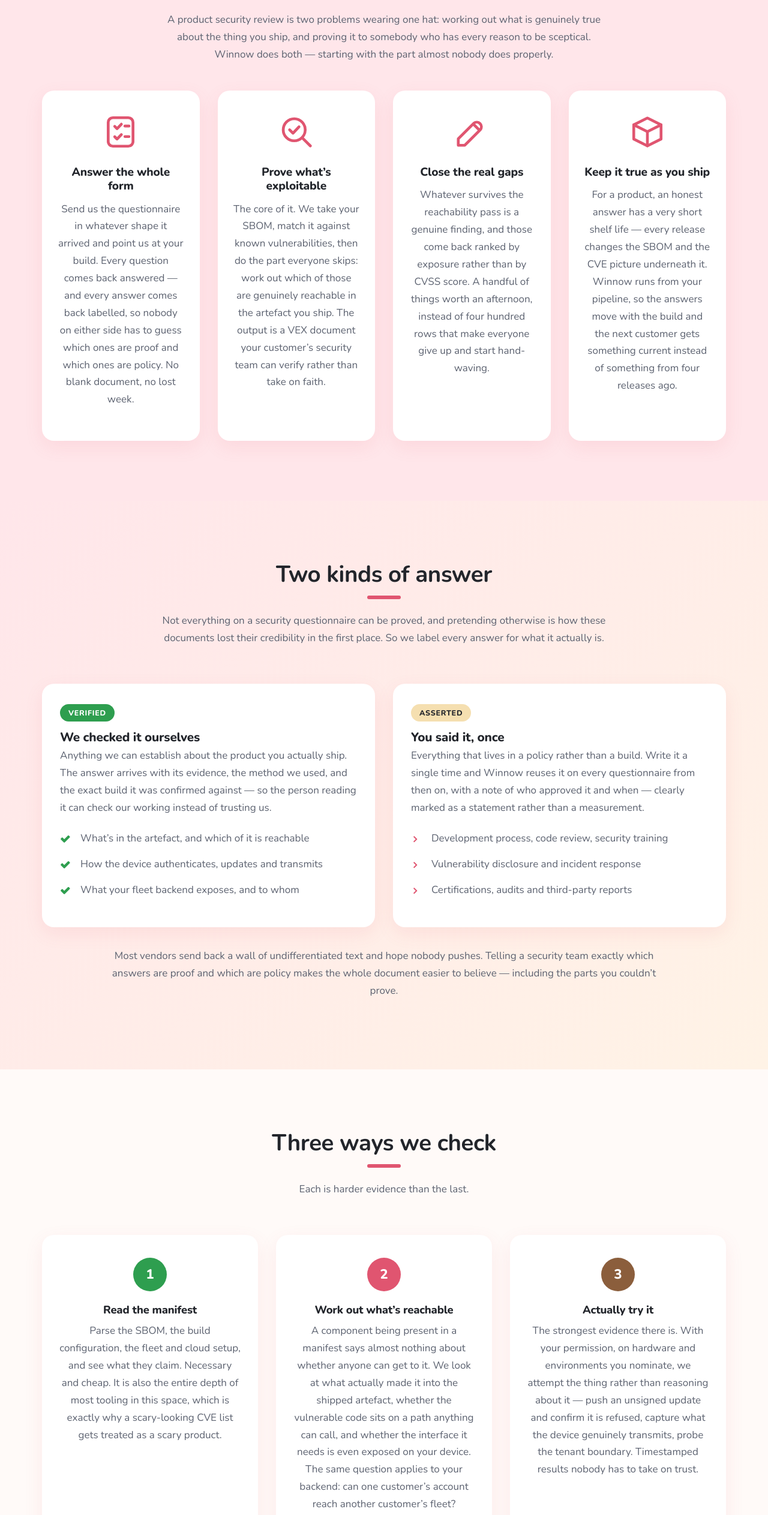
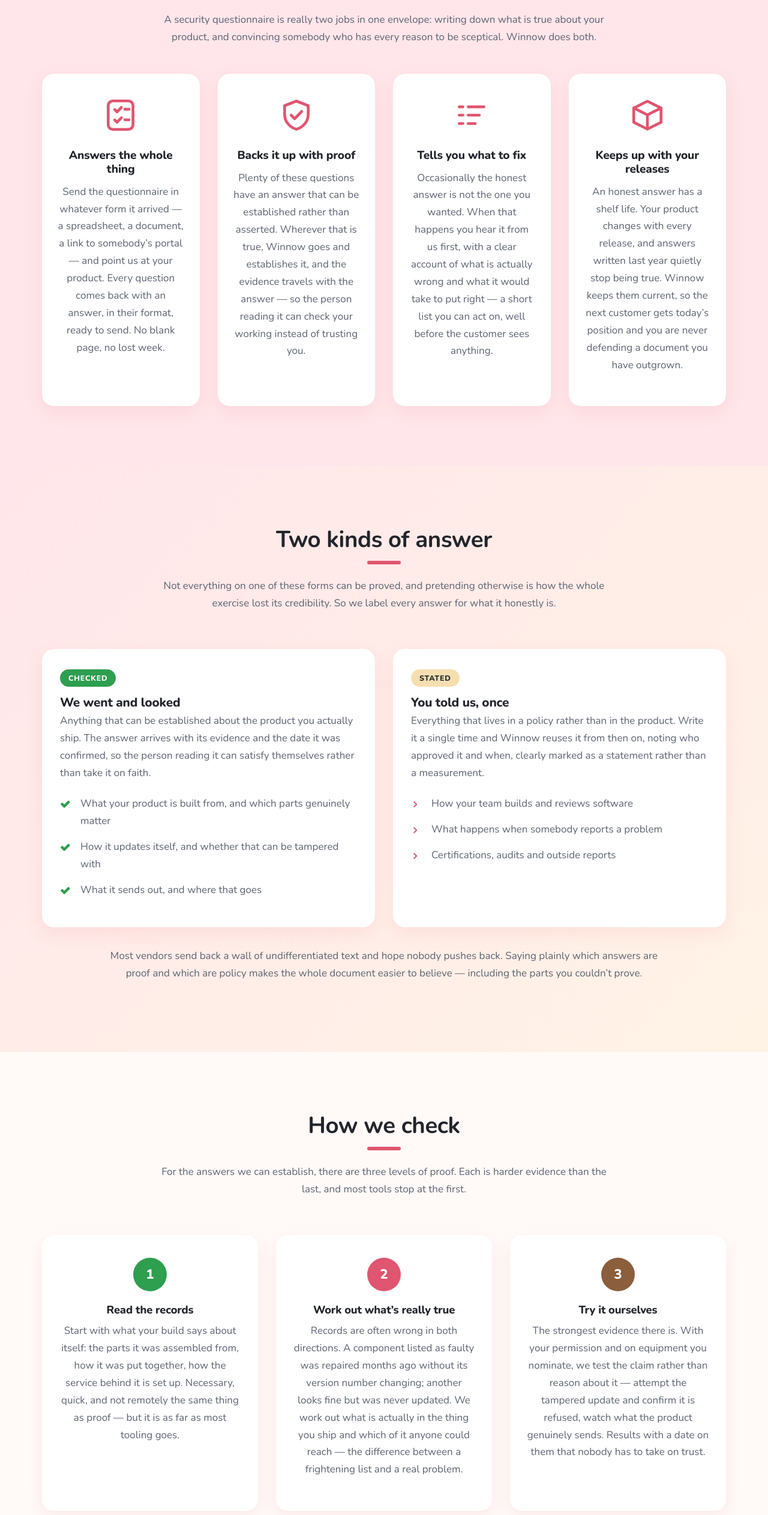
Before and after one commit to BukoTechnologies/Buko, a plain HTML site: page service.html in a window 1280 px wide. Shown: the part 271-2797 px from the top of the page at 60% size. Drawn offline with nearby package versions, Linux system fonts and the light colour scheme.

Commit message:
updated and changed to make site more inviting

```diff
--- a/service.html
+++ b/service.html
@@ -6,8 +6,8 @@
   <meta http-equiv="X-UA-Compatible" content="IE=edge" />
   <meta name="viewport" content="width=device-width, initial-scale=1, shrink-to-fit=no" />
 
-  <meta name="description" content="How Winnow works: parse your SBOM and build, prove which CVEs are actually reachable, generate defensible VEX, and re-verify from your pipeline every release." />
-  <meta name="keywords" content="product security questionnaire, vendor security review, SBOM, VEX, CVE reachability, connected product security, IoT security assurance, Cyber Resilience Act, Winnow, Buko Technologies" />
+  <meta name="description" content="How Winnow works: send us the security questionnaire, we answer every question, check everything that can be checked, and keep the answers current as your product changes." />
+  <meta name="keywords" content="security questionnaire, vendor security review, product security, connected products, device security, IoT, medical device security, robotics, Winnow, Buko Technologies" />
   <meta name="author" content="Buko Technologies" />
 
   <link rel="shortcut icon" href="images/favicon.png" type="image/x-icon">
@@ -89,16 +89,15 @@
 
   </div>
 
-  <!-- how it works -->
+  <!-- what it does -->
   <section class="service_section layout_padding">
     <div class="container">
       <div class="heading_container heading_center">
-        <h2>Present isn&rsquo;t the same as exploitable</h2>
+        <h2>How Winnow works</h2>
         <p style="max-width: 44em; margin-top: 14px;">
-          A product security review is two problems wearing one hat: working out what is
-          genuinely true about the thing you ship, and proving it to somebody who has every
-          reason to be sceptical. Winnow does both &mdash; starting with the part
-          almost nobody does properly.
+          A security questionnaire is really two jobs in one envelope: writing down what
+          is true about your product, and convincing somebody who has every reason to be
+          sceptical. Winnow does both.
         </p>
       </div>
       <div class="row">
@@ -115,12 +114,12 @@
               </svg>
             </div>
             <div class="detail-box">
-              <h6>Answer the whole form</h6>
+              <h6>Answers the whole thing</h6>
               <p>
-                Send us the questionnaire in whatever shape it arrived and point us at your
-                build. Every question comes back answered &mdash; and every answer comes back
-                labelled, so nobody on either side has to guess which ones are proof and which
-                ones are policy. No blank document, no lost week.
+                Send the questionnaire in whatever form it arrived &mdash; a spreadsheet,
+                a document, a link to somebody&rsquo;s portal &mdash; and point us at your
+                product. Every question comes back with an answer, in their format, ready
+                to send. No blank page, no lost week.
               </p>
             </div>
           </div>
@@ -130,18 +129,17 @@
           <div class="box">
             <div class="img-box">
               <svg viewBox="0 0 24 24" xmlns="http://www.w3.org/2000/svg" aria-hidden="true">
-                <circle cx="10.6" cy="10.6" r="7.1" />
-                <path d="M15.8 15.8L21 21" />
-                <path d="M7.6 10.6l2.2 2.2 3.9-4.1" />
+                <path d="M12 2.9l7.6 3v5.5c0 4.6-3.1 8.4-7.6 9.7-4.5-1.3-7.6-5.1-7.6-9.7V5.9z" />
+                <path d="M8.6 12l2.3 2.3 4.5-4.7" />
               </svg>
             </div>
             <div class="detail-box">
-              <h6>Prove what&rsquo;s exploitable</h6>
+              <h6>Backs it up with proof</h6>
               <p>
-                The core of it. We take your SBOM, match it against known vulnerabilities,
-                then do the part everyone skips: work out which of those are genuinely
-                reachable in the artefact you ship. The output is a VEX document your
-                customer&rsquo;s security team can verify rather than take on faith.
+                Plenty of these questions have an answer that can be established rather
+                than asserted. Wherever that is true, Winnow goes and establishes it, and
+                the evidence travels with the answer &mdash; so the person reading it can
+                check your working instead of trusting you.
               </p>
             </div>
           </div>
@@ -151,17 +149,17 @@
           <div class="box">
             <div class="img-box">
               <svg viewBox="0 0 24 24" xmlns="http://www.w3.org/2000/svg" aria-hidden="true">
-                <path d="M3.4 20.6h4.2l10.1-10.1a3 3 0 0 0-4.2-4.2L3.4 16.4z" />
-                <path d="M13.3 7.1l3.6 3.6" />
+                <path d="M4 6.6h2.4" /><path d="M4 12h2.4" /><path d="M4 17.4h2.4" />
+                <path d="M9.8 6.6H20" /><path d="M9.8 12h7.2" /><path d="M9.8 17.4h4.6" />
               </svg>
             </div>
             <div class="detail-box">
-              <h6>Close the real gaps</h6>
+              <h6>Tells you what to fix</h6>
               <p>
-                Whatever survives the reachability pass is a genuine finding, and those come
-                back ranked by exposure rather than by CVSS score. A handful of things worth
-                an afternoon, instead of four hundred rows that make everyone give up and
-                start hand-waving.
+                Occasionally the honest answer is not the one you wanted. When that
+                happens you hear it from us first, with a clear account of what is
+                actually wrong and what it would take to put right &mdash; a short list
+                you can act on, well before the customer sees anything.
               </p>
             </div>
           </div>
@@ -177,12 +175,12 @@
               </svg>
             </div>
             <div class="detail-box">
-              <h6>Keep it true as you ship</h6>
+              <h6>Keeps up with your releases</h6>
               <p>
-                For a product, an honest answer has a very short shelf life &mdash; every
-                release changes the SBOM and the CVE picture underneath it. Winnow runs
-                from your pipeline, so the answers move with the build and the next customer
-                gets something current instead of something from four releases ago.
+                An honest answer has a shelf life. Your product changes with every
+                release, and answers written last year quietly stop being true. Winnow
+                keeps them current, so the next customer gets today&rsquo;s position and
+                you are never defending a document you have outgrown.
               </p>
             </div>
           </div>
@@ -191,7 +189,7 @@
       </div>
     </div>
   </section>
-  <!-- end how it works -->
+  <!-- end what it does -->
 
   <!-- two kinds of answer -->
   <section class="panel_section layout_padding">
@@ -199,45 +197,43 @@
       <div class="heading_container heading_center">
         <h2>Two kinds of answer</h2>
         <p style="max-width: 44em; margin-top: 14px;">
-          Not everything on a security questionnaire can be proved, and pretending
-          otherwise is how these documents lost their credibility in the first place.
-          So we label every answer for what it actually is.
+          Not everything on one of these forms can be proved, and pretending otherwise is
+          how the whole exercise lost its credibility. So we label every answer for what
+          it honestly is.
         </p>
       </div>
       <div class="row" style="margin-top: 45px;">
 
         <div class="col-md-6">
           <div class="panel">
-            <span class="tag tag_verified">Verified</span>
-            <h5>We checked it ourselves</h5>
+            <span class="tag tag_verified">Checked</span>
+            <h5>We went and looked</h5>
             <p>
-              Anything we can establish about the product you actually ship. The answer
-              arrives with its evidence, the method we used, and the exact build it was
-              confirmed against &mdash; so the person reading it can check our working
-              instead of trusting us.
+              Anything that can be established about the product you actually ship. The
+              answer arrives with its evidence and the date it was confirmed, so the
+              person reading it can satisfy themselves rather than take it on faith.
             </p>
             <ul>
-              <li>What&rsquo;s in the artefact, and which of it is reachable</li>
-              <li>How the device authenticates, updates and transmits</li>
-              <li>What your fleet backend exposes, and to whom</li>
+              <li>What your product is built from, and which parts genuinely matter</li>
+              <li>How it updates itself, and whether that can be tampered with</li>
+              <li>What it sends out, and where that goes</li>
             </ul>
           </div>
         </div>
 
         <div class="col-md-6">
           <div class="panel">
-            <span class="tag tag_asserted">Asserted</span>
-            <h5>You said it, once</h5>
+            <span class="tag tag_asserted">Stated</span>
+            <h5>You told us, once</h5>
             <p>
-              Everything that lives in a policy rather than a build. Write it a single
-              time and Winnow reuses it on every questionnaire from then on, with a note
-              of who approved it and when &mdash; clearly marked as a statement rather
-              than a measurement.
+              Everything that lives in a policy rather than in the product. Write it a
+              single time and Winnow reuses it from then on, noting who approved it and
+              when, clearly marked as a statement rather than a measurement.
             </p>
             <ul class="plain_list">
-              <li>Development process, code review, security training</li>
-              <li>Vulnerability disclosure and incident response</li>
-              <li>Certifications, audits and third-party reports</li>
+              <li>How your team builds and reviews software</li>
+              <li>What happens when somebody reports a problem</li>
+              <li>Certifications, audits and outside reports</li>
             </ul>
           </div>
         </div>
@@ -246,10 +242,10 @@
       <div class="row">
         <div class="col-lg-10 mx-auto" style="margin-top: 34px; text-align: center;">
           <p>
-            Most vendors send back a wall of undifferentiated text and hope nobody pushes.
-            Telling a security team exactly which answers are proof and which are policy
-            makes the whole document easier to believe &mdash; including the parts you
-            couldn&rsquo;t prove.
+            Most vendors send back a wall of undifferentiated text and hope nobody pushes
+            back. Saying plainly which answers are proof and which are policy makes the
+            whole document easier to believe &mdash; including the parts you couldn&rsquo;t
+            prove.
           </p>
         </div>
       </div>
@@ -257,59 +253,58 @@
   </section>
   <!-- end two kinds of answer -->
 
-  <!-- three tiers -->
+  <!-- how we check -->
   <section class="steps_section layout_padding">
     <div class="container">
       <div class="heading_container heading_center">
-        <h2>Three ways we check</h2>
-        <p style="max-width: 42em; margin-top: 14px;">
-          Each is harder evidence than the last.
+        <h2>How we check</h2>
+        <p style="max-width: 44em; margin-top: 14px;">
+          For the answers we can establish, there are three levels of proof. Each is
+          harder evidence than the last, and most tools stop at the first.
         </p>
       </div>
       <div class="row" style="margin-top: 45px;">
         <div class="col-md-4">
           <div class="box">
             <div class="step_num">1</div>
-            <h5>Read the manifest</h5>
+            <h5>Read the records</h5>
             <p>
-              Parse the SBOM, the build configuration, the fleet and cloud setup, and see
-              what they claim. Necessary and cheap. It is also the entire depth of most
-              tooling in this space, which is exactly why a scary-looking CVE list gets
-              treated as a scary product.
+              Start with what your build says about itself: the parts it was assembled
+              from, how it was put together, how the service behind it is set up.
+              Necessary, quick, and not remotely the same thing as proof &mdash; but it
+              is as far as most tooling goes.
             </p>
           </div>
         </div>
         <div class="col-md-4">
           <div class="box">
             <div class="step_num tier_deep">2</div>
-            <h5>Work out what&rsquo;s reachable</h5>
+            <h5>Work out what&rsquo;s really true</h5>
             <p>
-              A component being present in a manifest says almost nothing about whether
-              anyone can get to it. We look at what actually made it into the shipped
-              artefact, whether the vulnerable code sits on a path anything can call, and
-              whether the interface it needs is even exposed on your device. The same
-              question applies to your backend: can one customer&rsquo;s account reach
-              another customer&rsquo;s fleet?
+              Records are often wrong in both directions. A component listed as faulty
+              was repaired months ago without its version number changing; another looks
+              fine but was never updated. We work out what is actually in the thing you
+              ship and which of it anyone could reach &mdash; the difference between a
+              frightening list and a real problem.
             </p>
           </div>
         </div>
         <div class="col-md-4">
           <div class="box">
             <div class="step_num tier_probe">3</div>
-            <h5>Actually try it</h5>
+            <h5>Try it ourselves</h5>
             <p>
-              The strongest evidence there is. With your permission, on hardware and
-              environments you nominate, we attempt the thing rather than reasoning about
-              it &mdash; push an unsigned update and confirm it is refused, capture what the
-              device genuinely transmits, probe the tenant boundary. Timestamped results
-              nobody has to take on trust.
+              The strongest evidence there is. With your permission and on equipment you
+              nominate, we test the claim rather than reason about it &mdash; attempt the
+              tampered update and confirm it is refused, watch what the product genuinely
+              sends. Results with a date on them that nobody has to take on trust.
             </p>
           </div>
         </div>
       </div>
     </div>
   </section>
-  <!-- end three tiers -->
+  <!-- end how we check -->
 
   <!-- what it isn't -->
   <section class="panel_section layout_padding">
@@ -321,24 +316,23 @@
               <h2>What Winnow isn&rsquo;t</h2>
             </div>
             <p style="margin-top: 20px;">
-              Security vendors have a habit of implying they cover everything. Here is a
+              Security companies have a habit of implying they cover everything. Here is a
               straight list of what we don&rsquo;t do, so nobody finds out the awkward way:
             </p>
             <ul class="not_list">
-              <li>Not a firmware binary analysis platform &mdash; if you already run one, we read its output rather than competing with it</li>
-              <li>Not a SAST or DAST tool, and not a code scanner</li>
-              <li>Not a penetration test, and not a substitute for one</li>
-              <li>Not an agent that runs on your devices in the field</li>
-              <li>Not a certification body &mdash; we&rsquo;ll help you answer the questions, but we&rsquo;re not your auditor</li>
+              <li>Not antivirus, and nothing that gets installed on your customers&rsquo; machines</li>
+              <li>Not a monitoring service with people watching screens overnight</li>
+              <li>Not a penetration test, and not a replacement for having one done</li>
+              <li>Not an auditor &mdash; we&rsquo;ll help you answer the questions, but we don&rsquo;t issue certificates</li>
+              <li>Not a lawyer: the commercial and contractual questions on these forms are still yours</li>
             </ul>
             <p style="margin-top: 22px;">
-              What we do is narrow on purpose: know what is genuinely true about the product
-              you ship, prove it in a form somebody else can check, and keep it current as
-              you release. The same verified record answers the next customer&rsquo;s review
-              &mdash; and increasingly, the regulators asking the same questions.
+              What we do is narrow on purpose. Know what is genuinely true about the
+              product you ship, put it in a form somebody else can check, and keep it that
+              way as you release.
             </p>
             <div class="btn-box" style="margin-top: 30px;">
-              <a href="contact.html">Get early access</a>
+              <a href="contact.html">Talk to us</a>
             </div>
           </div>
         </div>
```
Also changed, not shown: about.html (+30 -30 lines), contact.html (+14 -13 lines), index.html (+68 -77 lines), 1 other file.
